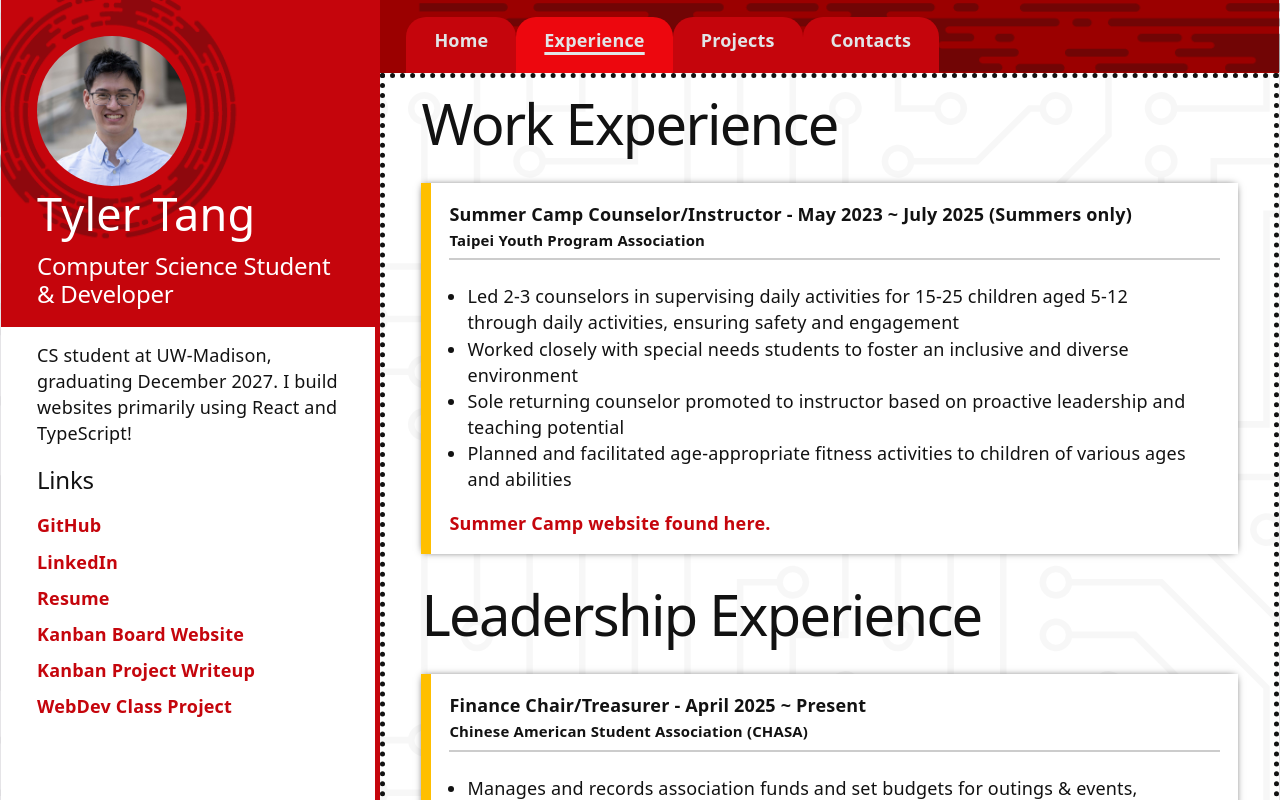
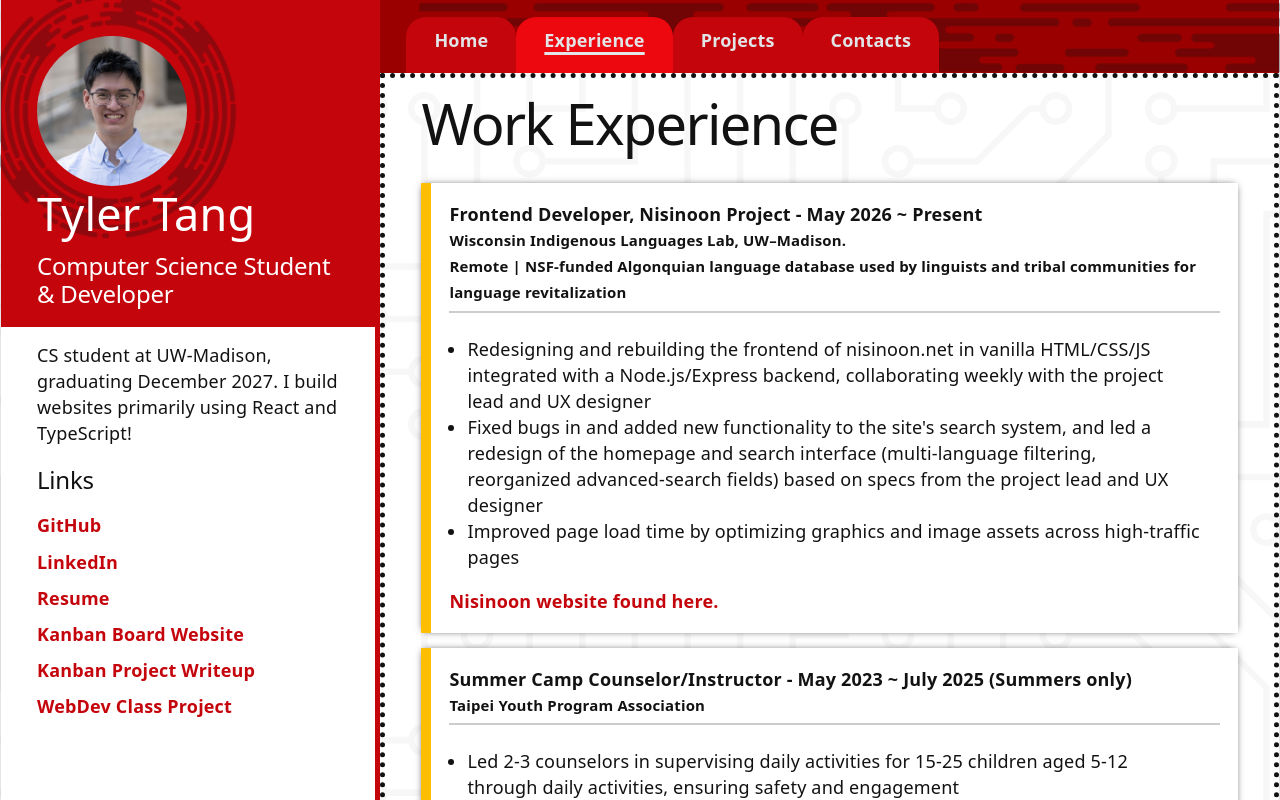
Before and after one commit to TT6577/personal-website, a React (Vite) app: page /experience in a window 1280 px wide. Built offline with nearby package versions, Linux system fonts and the light colour scheme.

Commit message:
adding nisinoon

```diff
--- a/src/pages/Experience.jsx
+++ b/src/pages/Experience.jsx
@@ -23,6 +23,45 @@ export default function Experience() {
         style={{ textAlign: "left", alignContent: "left" }}
       >
         <h1>Work Experience</h1>
+
+        <div className="card">
+          <div className="container">
+            <h4>
+              <b>Frontend Developer, Nisinoon Project</b> - May 2026 ~ Present
+            </h4>
+            <h5>Wisconsin Indigenous Languages Lab, UW–Madison.</h5>
+            <h5>
+              Remote | NSF-funded Algonquian language database used by linguists
+              and tribal communities for language revitalization
+            </h5>
+            <hr style={{ border: "1px solid #ccc", margin: "5px 0" }} />
+            <ul style={{ padding: "1rem" }}>
+              <li>
+                Redesigning and rebuilding the frontend of nisinoon.net in
+                vanilla HTML/CSS/JS integrated with a Node.js/Express backend,
+                collaborating weekly with the project lead and UX designer
+              </li>
+              <li>
+                Fixed bugs in and added new functionality to the site's search
+                system, and led a redesign of the homepage and search interface
+                (multi-language filtering, reorganized advanced-search fields)
+                based on specs from the project lead and UX designer
+              </li>
+              <li>
+                Improved page load time by optimizing graphics and image assets
+                across high-traffic pages
+              </li>
+            </ul>
+            <a
+              href="https://nisinoon.net/"
+              target="_blank"
+              onClick={(e) => e.stopPropagation()} // prevents card click from firing too
+            >
+              Nisinoon website found here.
+            </a>
+          </div>
+        </div>
+
         <div className="card">
           <div className="container">
             <h4>
--- a/src/pages/Projects.jsx
+++ b/src/pages/Projects.jsx
@@ -4,6 +4,7 @@ import frcpic from "../assets/frcpic.png";
 import advisorpic from "../assets/advisorpic.png";
 import foodiepic from "../assets/foodiepic.png";
 import chasapic from "../assets/chasapic.png";
+import nisinoonpic from "../assets/nisinoonpic.png";
 import writeup from "../assets/Tyler Tang - Task Manager - Side Project Write Up.pdf";
 import { ExternalLink } from "lucide-react";
 
@@ -17,6 +18,36 @@ export default function Projects() {
     >
       <div className={"flex-down"} style={{ textAlign: "left" }}>
         <h1>Projects</h1>
+
+        <div
+          className="card hoverable"
+          onClick={() => window.open("https://nisinoon.net/", "_blank")}
+          style={{ cursor: "pointer" }}
+        >
+          <img src={nisinoonpic} alt="NisinoonPic" width={"40%"} />
+          <div className="container">
+            <h4>
+              <b>Nisinoon Website</b> - May 2026 ~ Current
+            </h4>
+            <p>
+              This is the project I'm currently working on during the summer. I
+              joined this project through the UW-Madison CS Marketplace program,
+              and now I'm helping them update their website. I was not
+              responsible for creating the website, the website was already
+              functional by the time I joined, but I am currently improving its
+              functionality and fixing major bugs!
+            </p>
+            <a
+              href="https://github.com/Nisinoon/Nisinoon"
+              target="_blank"
+              onClick={(e) => e.stopPropagation()} // prevents card click from firing too
+            >
+              Full code here.
+            </a>
+            <ExternalLink style={{ float: "right" }} />
+          </div>
+        </div>
+
         <div
           className="card hoverable"
           onClick={() =>
```
Also changed, not shown: src/assets/nisinoonpic.png (added).
